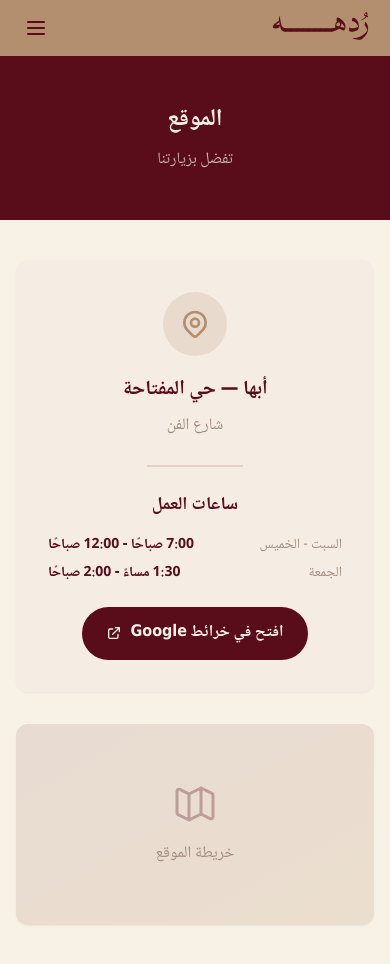
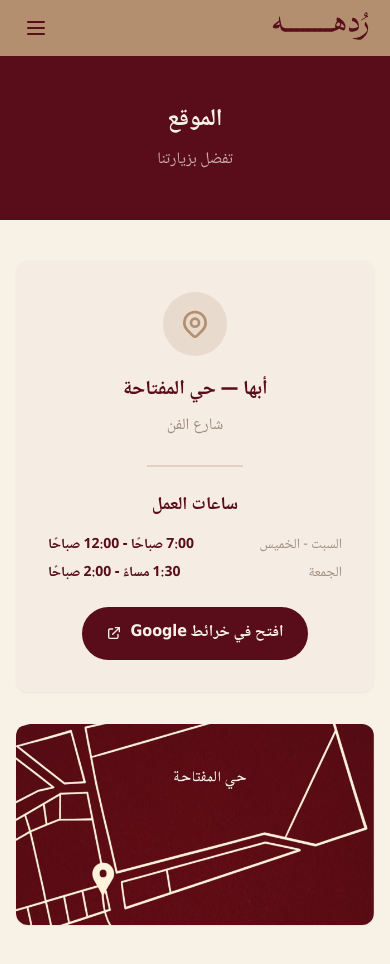
Before and after one commit to moaddreem/rudhah-website, a Next.js app: page /location in a window 390 px wide. Built offline with nearby package versions, Linux system fonts and the light colour scheme; a web font is replaced by a local one.

Commit message:
Mobile typography: larger section headings and card titles

```diff
--- a/src/app/en/location/page.tsx
+++ b/src/app/en/location/page.tsx
@@ -1,3 +1,4 @@
+import Image from 'next/image';
 import Header from '@/components/Header';
 import siteData from '@/data/site.json';
 
@@ -63,13 +64,14 @@
         </div>
 
         <div className="mt-8 card overflow-hidden">
-          <div className="aspect-video bg-gradient-to-br from-primary/10 to-accent/20 flex items-center justify-center">
-            <div className="text-center">
-              <svg className="w-16 h-16 text-primary/30 mx-auto mb-4" fill="none" stroke="currentColor" viewBox="0 0 24 24">
-                <path strokeLinecap="round" strokeLinejoin="round" strokeWidth={1.5} d="M9 20l-5.447-2.724A1 1 0 013 16.382V5.618a1 1 0 011.447-.894L9 7m0 13l6-3m-6 3V7m6 10l4.553 2.276A1 1 0 0021 18.382V7.618a1 1 0 00-.553-.894L15 4m0 13V4m0 0L9 7" />
-              </svg>
-              <p className="text-muted">Location Map</p>
-            </div>
+          <div className="relative aspect-video">
+            <Image
+              src="/images/loca.jpg"
+              alt="Rudhah Location"
+              fill
+              className="object-cover"
+              sizes="(max-width: 768px) 100vw, 672px"
+            />
           </div>
         </div>
       </main>
--- a/src/app/location/page.tsx
+++ b/src/app/location/page.tsx
@@ -1,3 +1,4 @@
+import Image from 'next/image';
 import Header from '@/components/Header';
 import siteData from '@/data/site.json';
 
@@ -74,15 +75,16 @@
           </a>
         </div>
 
-        {/* Map Placeholder */}
+        {/* Location Photo */}
         <div className="mt-8 rounded-xl overflow-hidden shadow-sm max-w-2xl mx-auto">
-          <div className="aspect-video bg-gradient-to-br from-primary/10 to-accent/20 flex items-center justify-center">
-            <div className="text-center">
-              <svg className="w-12 h-12 text-primary/30 mx-auto mb-3" fill="none" stroke="currentColor" viewBox="0 0 24 24">
-                <path strokeLinecap="round" strokeLinejoin="round" strokeWidth={1.5} d="M9 20l-5.447-2.724A1 1 0 013 16.382V5.618a1 1 0 011.447-.894L9 7m0 13l6-3m-6 3V7m6 10l4.553 2.276A1 1 0 0021 18.382V7.618a1 1 0 00-.553-.894L15 4m0 13V4m0 0L9 7" />
-              </svg>
-              <p className="text-muted">خريطة الموقع</p>
-            </div>
+          <div className="relative aspect-video">
+            <Image
+              src="/images/loca.jpg"
+              alt="موقع ردهه"
+              fill
+              className="object-cover"
+              sizes="(max-width: 768px) 100vw, 672px"
+            />
           </div>
         </div>
       </main>
```
Also changed, not shown: public/images/loca.jpg (added).
